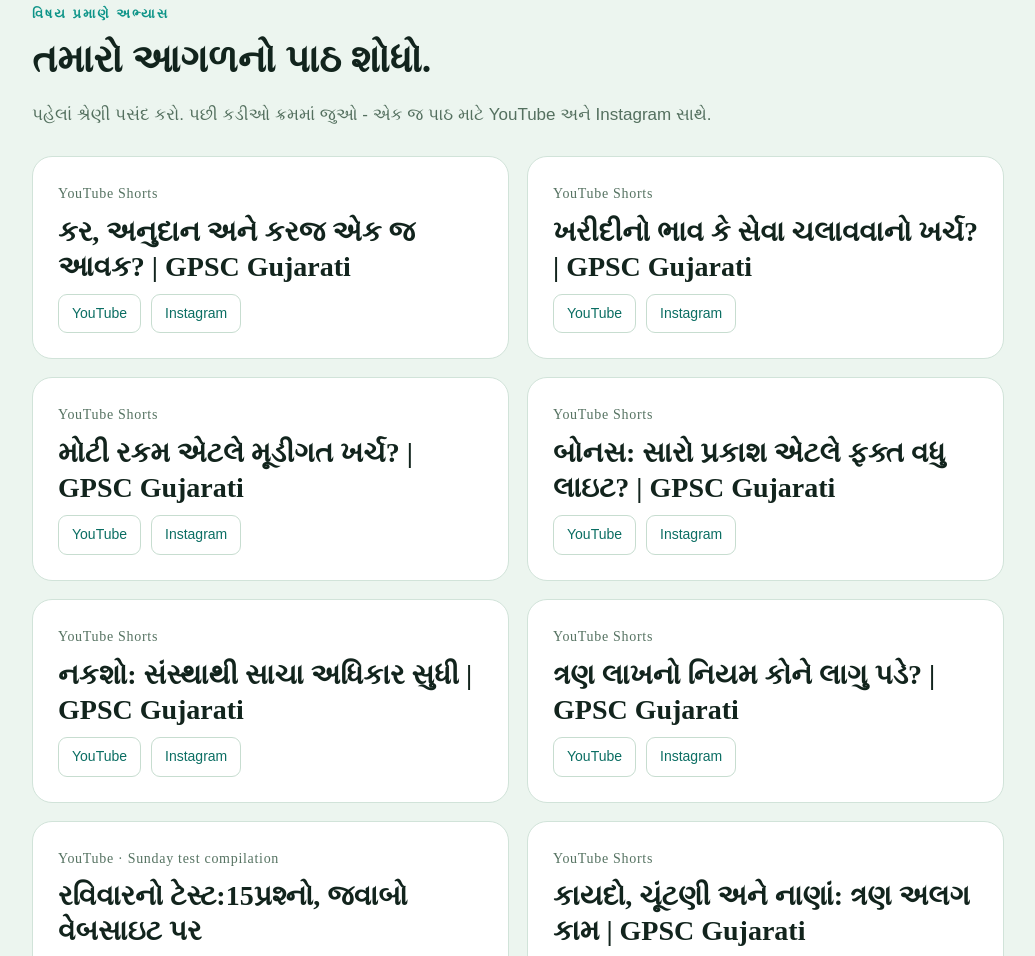
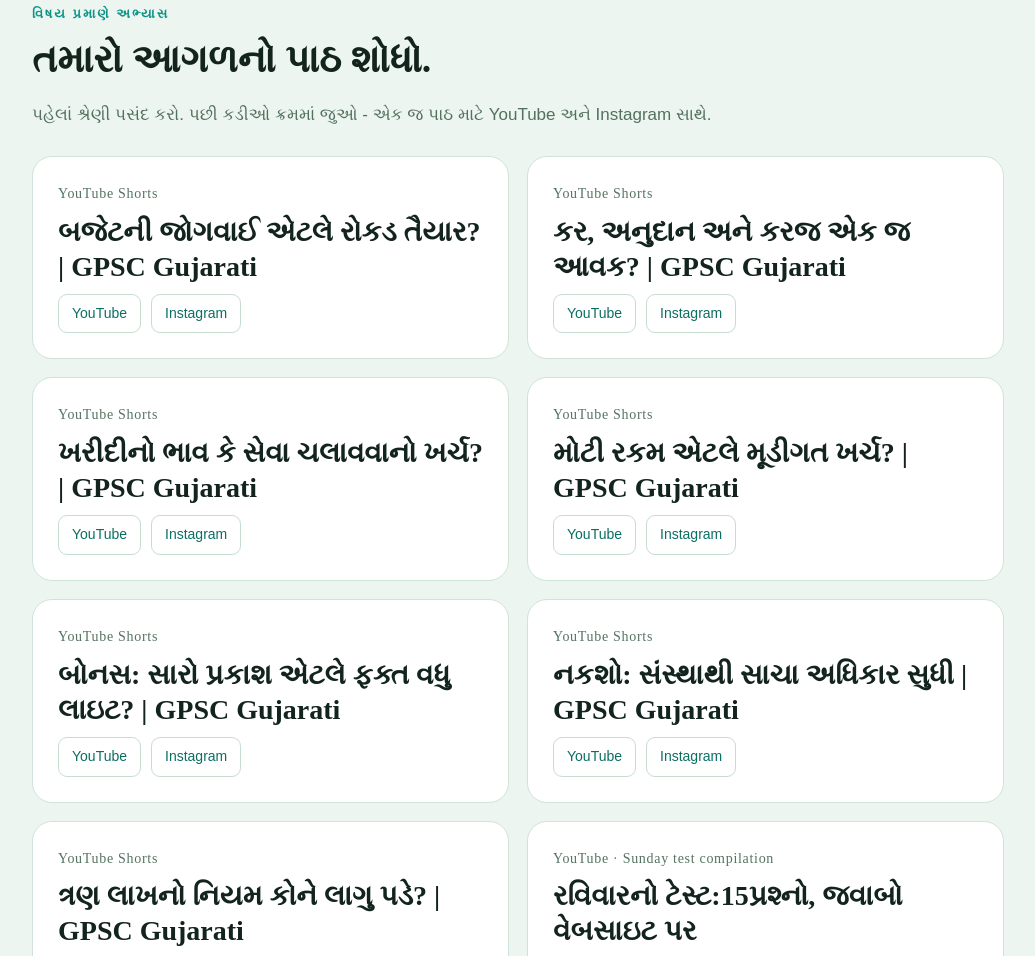
Before and after one commit to hemantdoc12/ahamgpsc, a plain HTML site: page index.html in a window 1280 px wide. Shown: the part 882-1838 px from the top of the page, without its empty margins (122-1157 px from the left). Drawn offline with Linux system fonts and the light colour scheme; a web font is replaced by a local one.

Commit message:
Add verified24Nov R04 lesson links

```diff
--- a/index.html
+++ b/index.html
@@ -230,6 +230,7 @@
 </div>
 </div>
 <section id="learn"><div class="wrap"><div class="learn-intro"><div class="seclabel">વિષય પ્રમાણે અભ્યાસ</div><h2>તમારો આગળનો પાઠ શોધો.</h2><p>પહેલાં શ્રેણી પસંદ કરો. પછી કડીઓ ક્રમમાં જુઓ - એક જ પાઠ માટે YouTube અને Instagram સાથે.</p></div><div class="lesson-grid">
+<article class="course"><div class="course-main"><div class="meta">YouTube Shorts</div><h3>બજેટની જોગવાઈ એટલે રોકડ તૈયાર? | GPSC Gujarati</h3><div class="watch-links"><a href="https://youtube.com/shorts/TCgdmw4K23w" rel="noopener" target="_blank">YouTube</a><a href="https://www.instagram.com/ai_gpsc_aham/reel/DgHeoOzuTJm/" rel="noopener" target="_blank">Instagram</a></div></div></article>
 <article class="course"><div class="course-main"><div class="meta">YouTube Shorts</div><h3>કર, અનુદાન અને કરજ એક જ આવક? | GPSC Gujarati</h3><div class="watch-links"><a href="https://youtube.com/shorts/kJkhMJiHeLA" rel="noopener" target="_blank">YouTube</a><a href="https://www.instagram.com/ai_gpsc_aham/reel/DgHULnnurZZ/" rel="noopener" target="_blank">Instagram</a></div></div></article>
 <article class="course"><div class="course-main"><div class="meta">YouTube Shorts</div><h3>ખરીદીનો ભાવ કે સેવા ચલાવવાનો ખર્ચ? | GPSC Gujarati</h3><div class="watch-links"><a href="https://youtube.com/shorts/zlFObW4FwiE" rel="noopener" target="_blank">YouTube</a><a href="https://www.instagram.com/ai_gpsc_aham/reel/DgHJ8HYuD7s/" rel="noopener" target="_blank">Instagram</a></div></div></article>
 <article class="course"><div class="course-main"><div class="meta">YouTube Shorts</div><h3>મોટી રકમ એટલે મૂડીગત ખર્ચ? | GPSC Gujarati</h3><div class="watch-links"><a href="https://youtube.com/shorts/MlcqoyGfzL0" rel="noopener" target="_blank">YouTube</a><a href="https://www.instagram.com/ai_gpsc_aham/reel/DgHAIchuz0t/" rel="noopener" target="_blank">Instagram</a></div></div></article>
```
